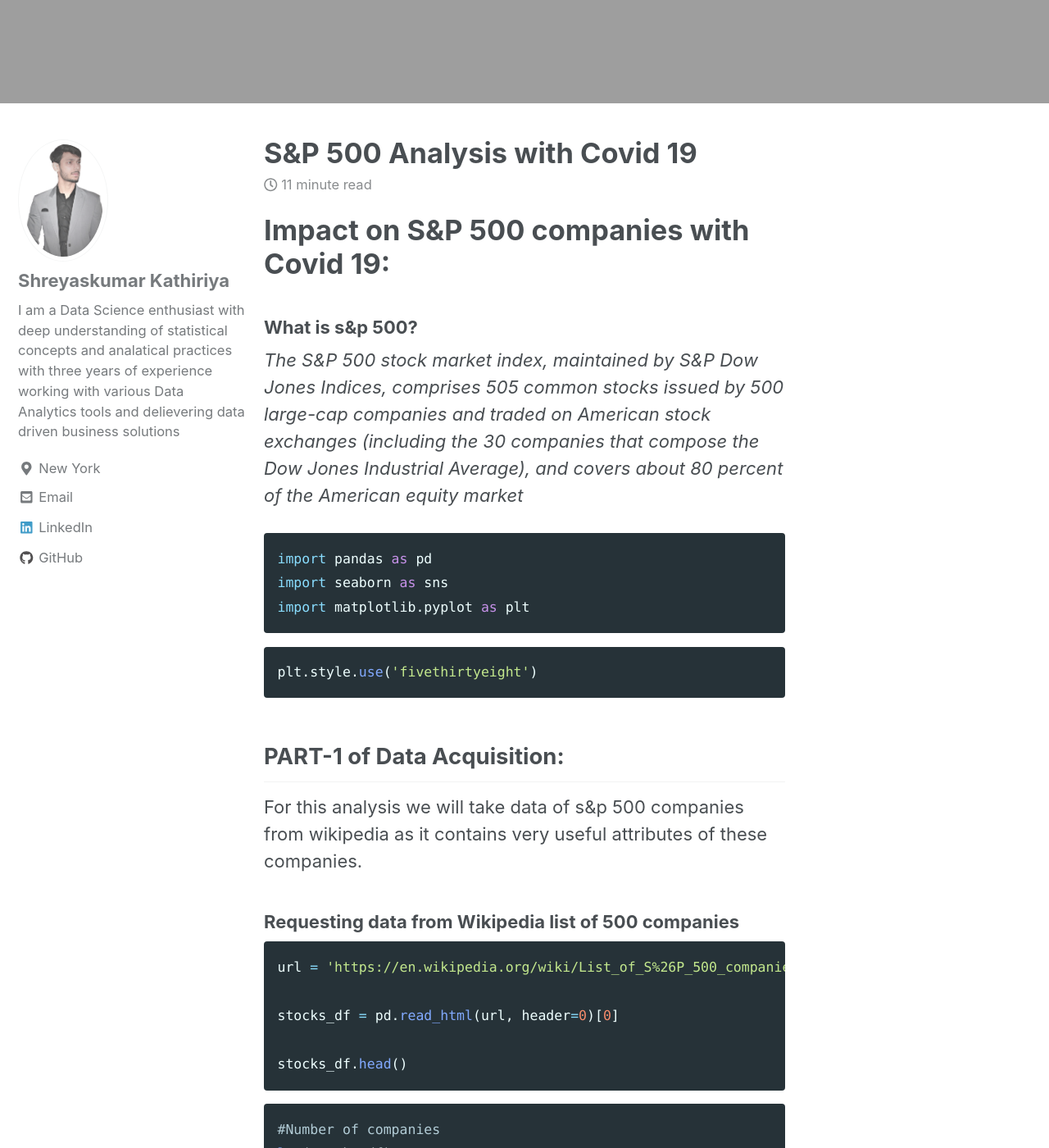
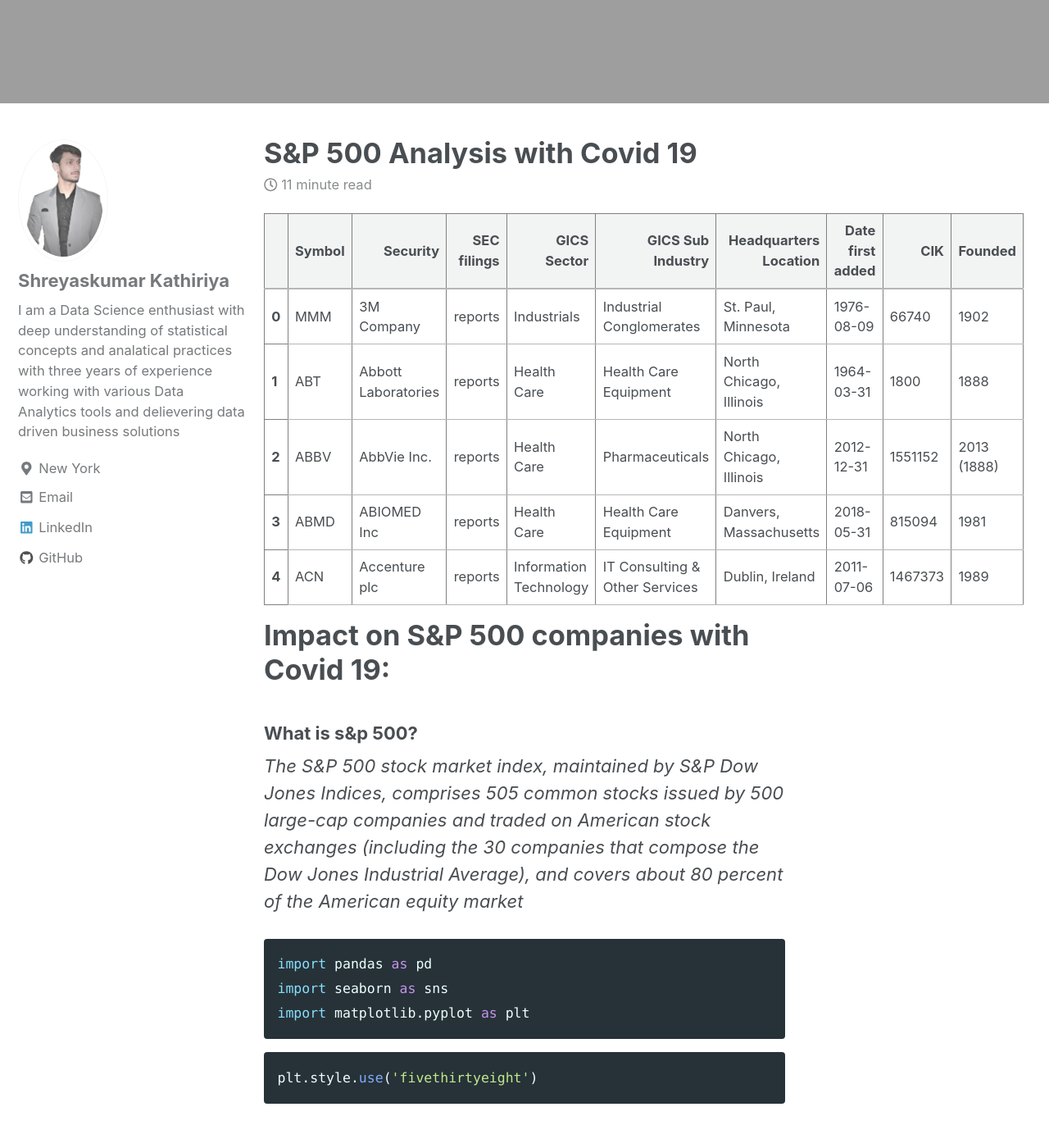
Before and after one commit to Shreyash1811/Shreyash1811.github.io, a Jekyll site: the page built from _posts/2020-05-16-Stocks_covid19.md, in a window 1280 px wide and 1400 px high, scrolled down 934 px. Shown: the whole window at 82% size. Built offline with Jekyll 4.4.1, drawn with Linux system fonts in a browser that asks for light colours; nearby versions of some CDN libraries; some of the changed text lies outside the part shown.

Commit message:
trying html table code

```diff
--- a/_posts/2020-05-16-Stocks_covid19.md
+++ b/_posts/2020-05-16-Stocks_covid19.md
@@ -7,6 +7,99 @@
 excerpt: "Data Analysis"
 mathjax: "true"
 ---
+<div>
+<style scoped>
+    .dataframe tbody tr th:only-of-type {
+        vertical-align: middle;
+    }
+
+    .dataframe tbody tr th {
+        vertical-align: top;
+    }
+
+    .dataframe thead th {
+        text-align: right;
+    }
+</style>
+<table border="1" class="dataframe">
+  <thead>
+    <tr style="text-align: right;">
+      <th></th>
+      <th>Symbol</th>
+      <th>Security</th>
+      <th>SEC filings</th>
+      <th>GICS Sector</th>
+      <th>GICS Sub Industry</th>
+      <th>Headquarters Location</th>
+      <th>Date first added</th>
+      <th>CIK</th>
+      <th>Founded</th>
+    </tr>
+  </thead>
+  <tbody>
+    <tr>
+      <th>0</th>
+      <td>MMM</td>
+      <td>3M Company</td>
+      <td>reports</td>
+      <td>Industrials</td>
+      <td>Industrial Conglomerates</td>
+      <td>St. Paul, Minnesota</td>
+      <td>1976-08-09</td>
+      <td>66740</td>
+      <td>1902</td>
+    </tr>
+    <tr>
+      <th>1</th>
+      <td>ABT</td>
+      <td>Abbott Laboratories</td>
+      <td>reports</td>
+      <td>Health Care</td>
+      <td>Health Care Equipment</td>
+      <td>North Chicago, Illinois</td>
+      <td>1964-03-31</td>
+      <td>1800</td>
+      <td>1888</td>
+    </tr>
+    <tr>
+      <th>2</th>
+      <td>ABBV</td>
+      <td>AbbVie Inc.</td>
+      <td>reports</td>
+      <td>Health Care</td>
+      <td>Pharmaceuticals</td>
+      <td>North Chicago, Illinois</td>
+      <td>2012-12-31</td>
+      <td>1551152</td>
+      <td>2013 (1888)</td>
+    </tr>
+    <tr>
+      <th>3</th>
+      <td>ABMD</td>
+      <td>ABIOMED Inc</td>
+      <td>reports</td>
+      <td>Health Care</td>
+      <td>Health Care Equipment</td>
+      <td>Danvers, Massachusetts</td>
+      <td>2018-05-31</td>
+      <td>815094</td>
+      <td>1981</td>
+    </tr>
+    <tr>
+      <th>4</th>
+      <td>ACN</td>
+      <td>Accenture plc</td>
+      <td>reports</td>
+      <td>Information Technology</td>
+      <td>IT Consulting &amp; Other Services</td>
+      <td>Dublin, Ireland</td>
+      <td>2011-07-06</td>
+      <td>1467373</td>
+      <td>1989</td>
+    </tr>
+  </tbody>
+</table>
+</div>
 
 
 # Impact on S&P 500 companies with Covid 19:
```
Also changed, not shown: _posts/2020-05-12-this_format.md (deleted, +0 -11 lines).
